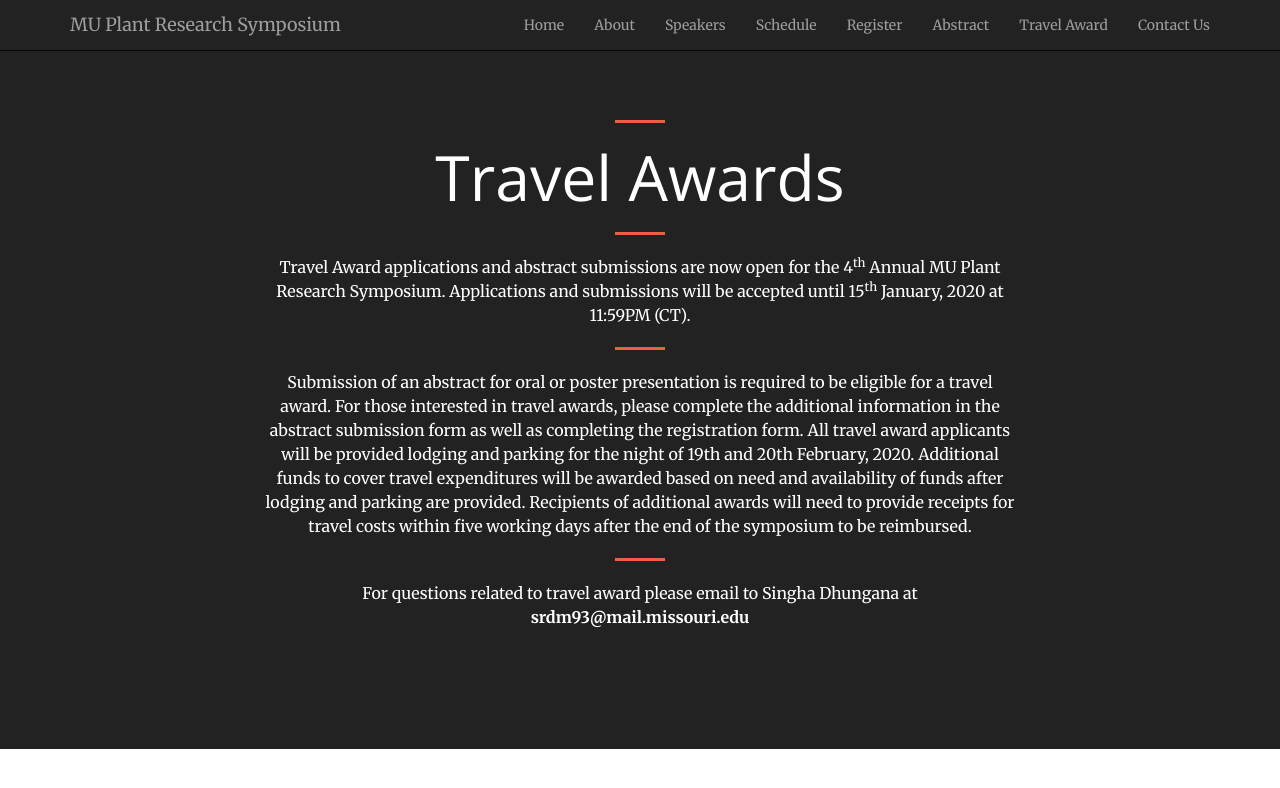
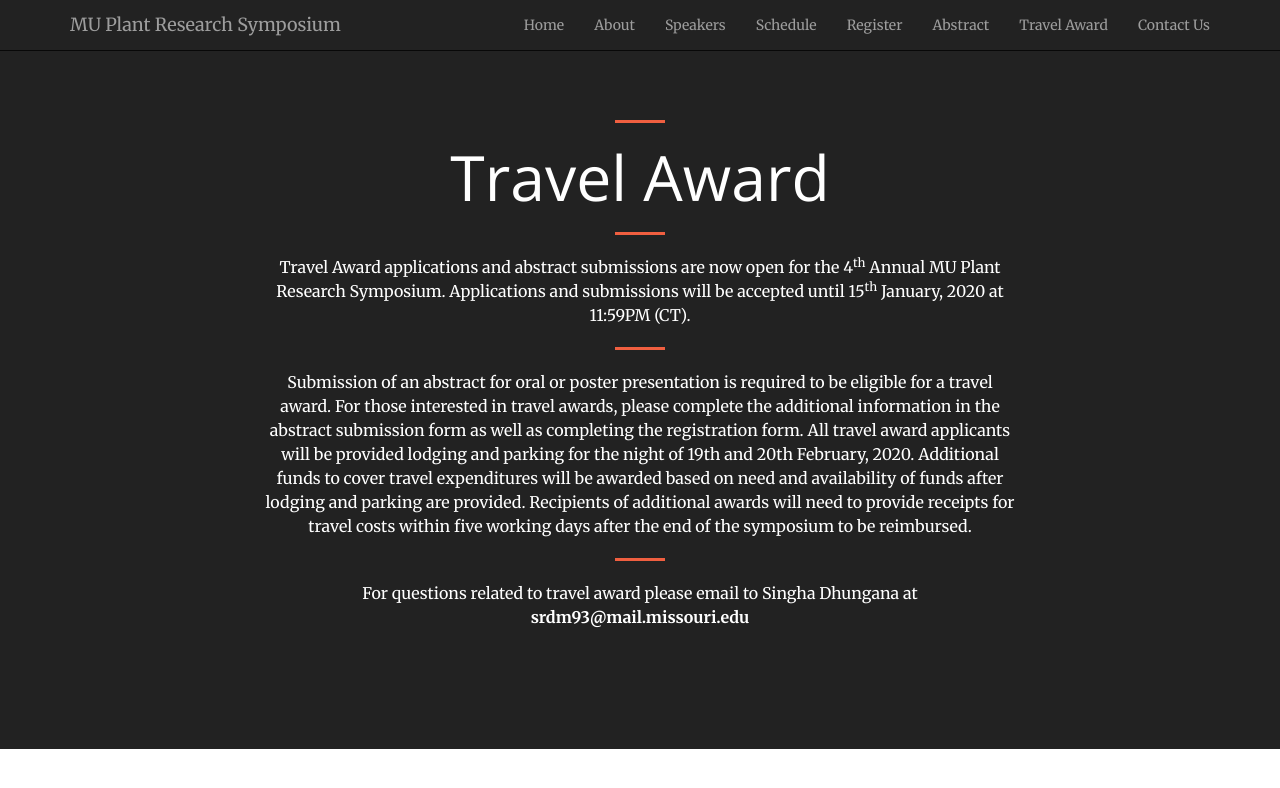
Before and after one commit to mupioneersymposium/mupioneersymposium.github.io, a Jekyll site: the page built from travel.md, in a window 1280 px wide. Shown: the top 788 px of the page. Built offline with Jekyll 4.4.1, drawn with Linux system fonts in a browser that asks for light colours.

Commit message:
Update travel.md

```diff
--- a/travel.md
+++ b/travel.md
@@ -3,7 +3,7 @@ layout: regular
 ---
 
 <hr style="clear: both;" />
-# Travel Awards
+# Travel Award
 <hr style="clear: both;" />
 
 Travel Award applications and abstract submissions are now open for the 4<sup>th</sup> Annual MU Plant Research Symposium. Applications and submissions will be accepted until 15<sup>th</sup> January, 2020 at 11:59PM (CT).
```
